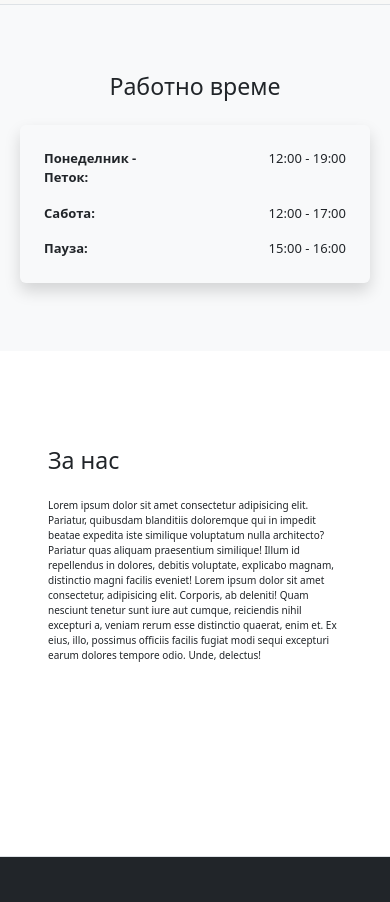
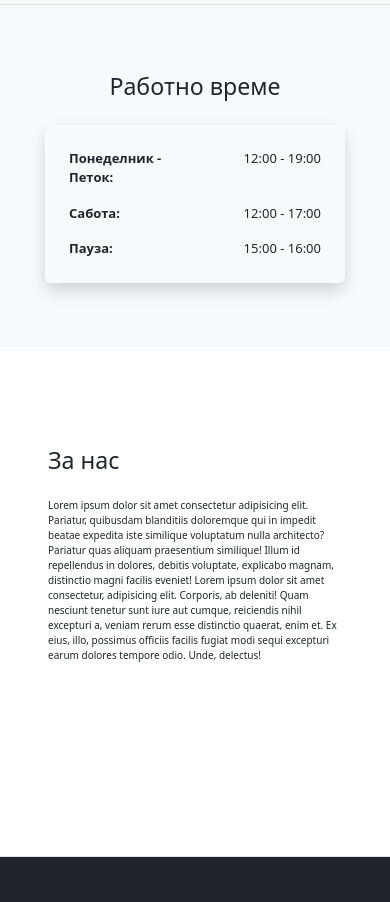
Before and after one commit to Boca77/DentalVBES, a plain HTML site: page index.html in a window 390 px wide. Shown: the part 3540-4442 px from the top of the page. Drawn offline with nearby package versions, Linux system fonts and the light colour scheme; grey boxes are pictures that could not be loaded.

Commit message:
responivity fix

```diff
--- a/index.html
+++ b/index.html
@@ -218,7 +218,7 @@
     </div>
     <div id="working-hours" class="working-hours p-5 d-flex flex-column align-items-center bg-light">
         <h3 class="text-center mb-4 mt-5">Работно време</h3>
-        <div class="rounded shadow mb-5 p-4 w-100 w-md-50">
+        <div class="rounded shadow mb-5 p-4 working-hours-inner">
             <div class="row mb-3">
                 <p class="col-6 mb-0 text-start fw-semibold">Понеделник - Петок:</p>
                 <p class="col-6 mb-0 text-end">12:00 - 19:00</p>
--- a/style.css
+++ b/style.css
@@ -50,6 +50,10 @@ nav{
     text-align: left;
 }
 
+.working-hours-inner{
+    width: 500px;
+}
+
 @media (max-width: 768px) {
     .hamburger-menu{
         display: block;
@@ -80,6 +84,12 @@ nav{
     }
 }
 
+@media (max-width: 600px) {
+    .working-hours-inner{
+        width: 300px;
+    }
+}
+
 @media (max-width: 400px) {
     .working-hours{
         padding: 20px !important;
```
